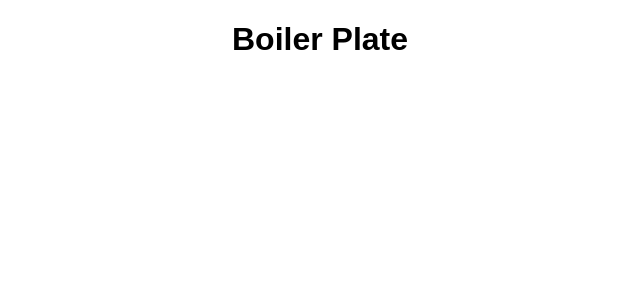
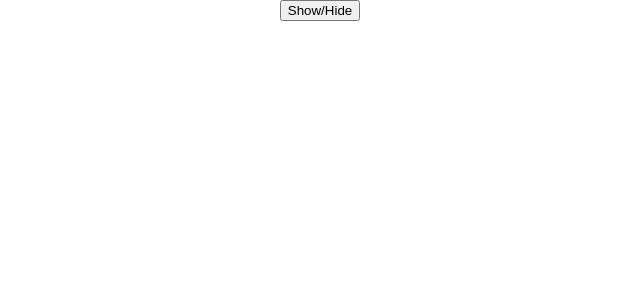
Before and after one commit to Charpell/React-University, a React (Create React App) app: page / in a window 1280 px wide. Shown: the top 300 px of the page, without its empty margins (320-960 px from the left). Built offline with nearby package versions, Linux system fonts and the light colour scheme.

Commit message:
Create a Toggle Componnt

```diff
--- a/src/App.js
+++ b/src/App.js
@@ -1,4 +1,6 @@
 import React, { Component } from 'react';
+
+import Toggle from './Toggle';
 
 import './App.css';
 
@@ -6,7 +8,9 @@ class App extends Component {
   render() {
     return (
       <div className="App">
-        <h1>Boiler Plate</h1>
+        <Toggle>
+          <h1>Hello</h1>
+        </Toggle>
       </div>
     );
   }
--- /dev/null
+++ b/src/Toggle.js
@@ -0,0 +1,27 @@
+import React, { Component } from 'react';
+
+class Toggle extends Component {
+  state = {
+    on: false
+   }
+
+  toggle = () => {
+    this.setState({
+      on: !this.state.on
+    })
+  }
+
+  render() {
+    return (
+      <div>
+        {this.state.on && this.props.children}
+
+        <button onClick={this.toggle}>
+          Show/Hide
+        </button>
+      </div>
+     );
+  }
+}
+
+export default Toggle;
```
